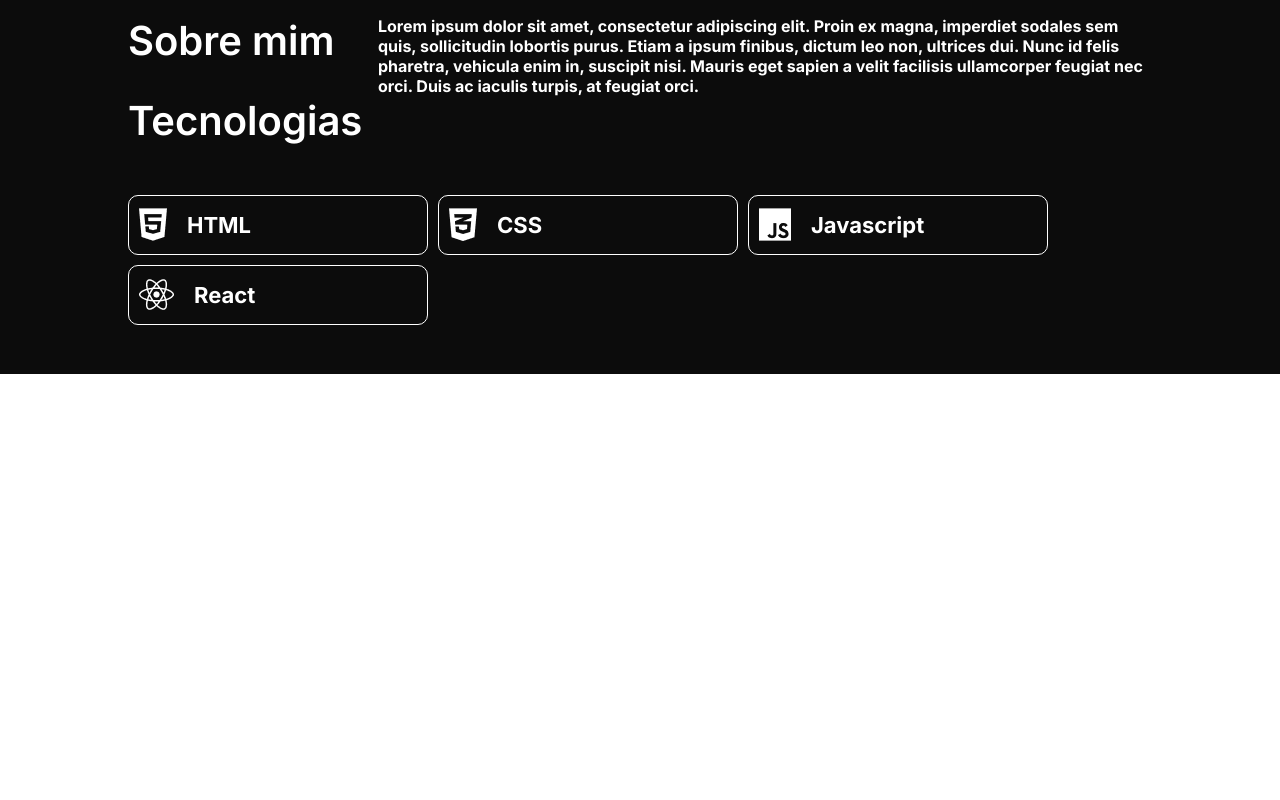
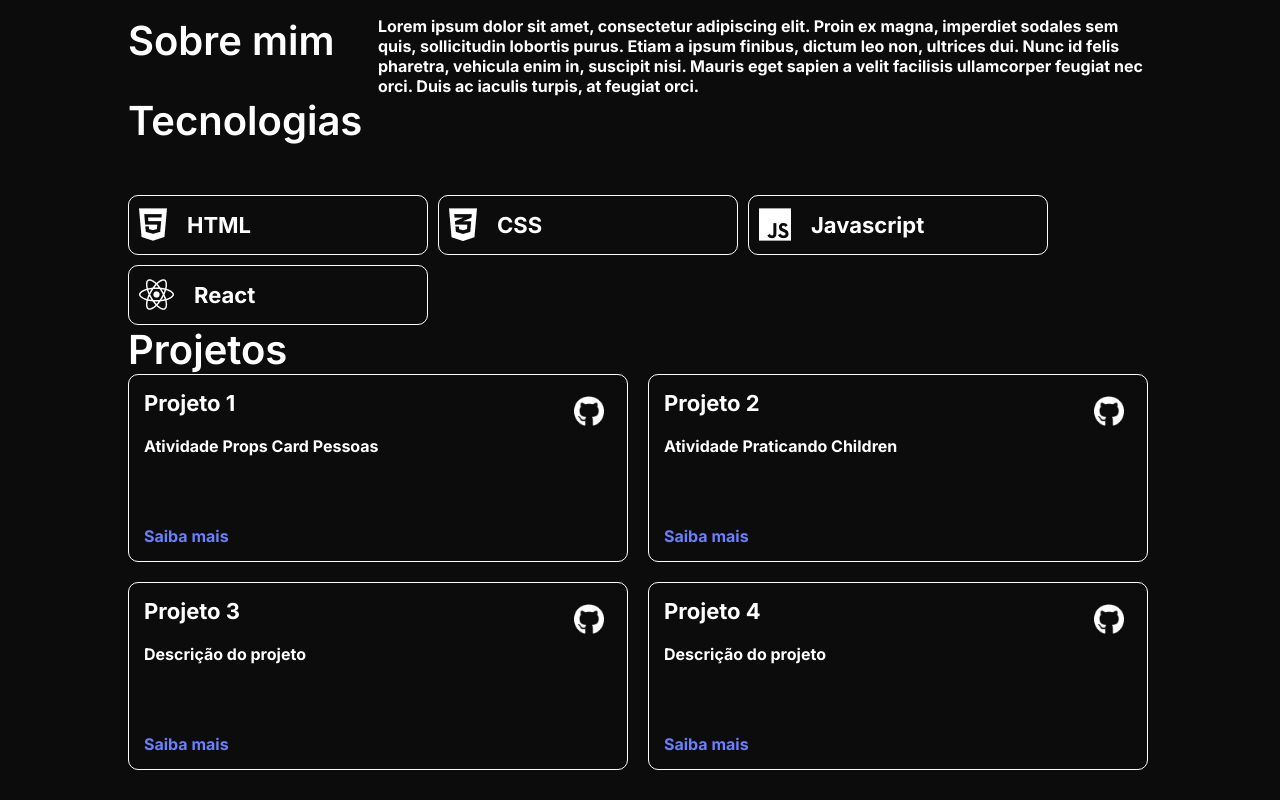
Before and after one commit to MathGoOli-Frontend/m3-s1-entrega-portfolio-template-MathGoOli, a React (Vite) app: page / in a window 1280 px wide. Shown: the part 426-1226 px from the top of the page. Before the commit the page ends 800 px from the top, so only its background shows below. Built offline with nearby package versions, Linux system fonts and the light colour scheme.

Commit message:
feat Project

```diff
--- a/src/App.jsx
+++ b/src/App.jsx
@@ -2,6 +2,7 @@ import {Header} from  "./components/Header/index.jsx"
 import {Welcome} from "./components/Welcome/index.jsx"
 import {About} from "./components/About/index.jsx"
 import {Technologies} from "./components/Technologies/index.jsx"
+import {Projects} from "./components/Projects/index.jsx"
 
 import "./styles/globalStyles.css"
 
@@ -11,9 +12,10 @@ export const App = () => {
     <>
       <Header></Header>
       <main>
-      <Welcome></Welcome>
-      <About></About>
-      <Technologies></Technologies>
+        <Welcome></Welcome>
+        <About></About>
+        <Technologies></Technologies>
+        <Projects></Projects>
 
       </main>
     </>
--- /dev/null
+++ b/src/components/Projects/index.jsx
@@ -0,0 +1,19 @@
+import style from "./style.module.css"
+import {projects} from "../../data/projects.js"
+import {ProjectCard} from "../../fragments/ProjectCard/index.jsx"
+
+export const Projects = () => {
+    return (
+        <section id="projects" >
+            <h2 className="title-2">Projetos</h2>
+            <div>
+                <ul className={style.deck}>
+                    <ProjectCard props={projects[0]}></ProjectCard>
+                    <ProjectCard props={projects[1]}></ProjectCard>
+                    <ProjectCard props={projects[2]}></ProjectCard>
+                    <ProjectCard props={projects[3]}></ProjectCard>
+                </ul>
+            </div>
+        </section>
+    )
+}
--- /dev/null
+++ b/src/components/Projects/style.module.css
@@ -0,0 +1,5 @@
+.deck{
+    display: flex;
+    flex-wrap: wrap;
+    gap: 2rem;
+}
--- a/src/components/Technologies/index.jsx
+++ b/src/components/Technologies/index.jsx
@@ -3,7 +3,6 @@ import {TecnologyCard} from "../../fragments/TecnologyCard/index.jsx"
 import {technologies} from "../../data/technologies.js"
 
 export const Technologies = () => {
-    console.log(technologies[1])
     return(
         <section id="stack" className={style.stack}>
             <h2 className="title-2">Tecnologias</h2>
--- /dev/null
+++ b/src/fragments/ProjectCard/index.jsx
@@ -0,0 +1,16 @@
+import style from "./style.module.css"
+import gitImg from "../../assets/git-icon.png"
+
+export const ProjectCard = (props) => {
+
+    return(
+        <li className={style.card}>
+            <h3 className="title-3">{props.props.name}</h3>
+            <p>{props.props.description}</p>
+
+            <img src={gitImg} className={style.icon} alt="" />
+
+            <a href="">Saiba mais</a>
+        </li>
+    )
+}
--- /dev/null
+++ b/src/fragments/ProjectCard/style.module.css
@@ -0,0 +1,18 @@
+.card{
+    width: 50rem;
+    display: flex;
+    flex-direction: column;
+    list-style: none;
+    gap: 2rem;
+
+    border: 1px solid var(--color-white);
+    border-radius: var(--round);
+    padding: 1.5rem;
+}
+
+.icon{
+    width: 3rem;
+    position: relative;
+    top: -8rem;
+    right: -43rem;
+}
```
